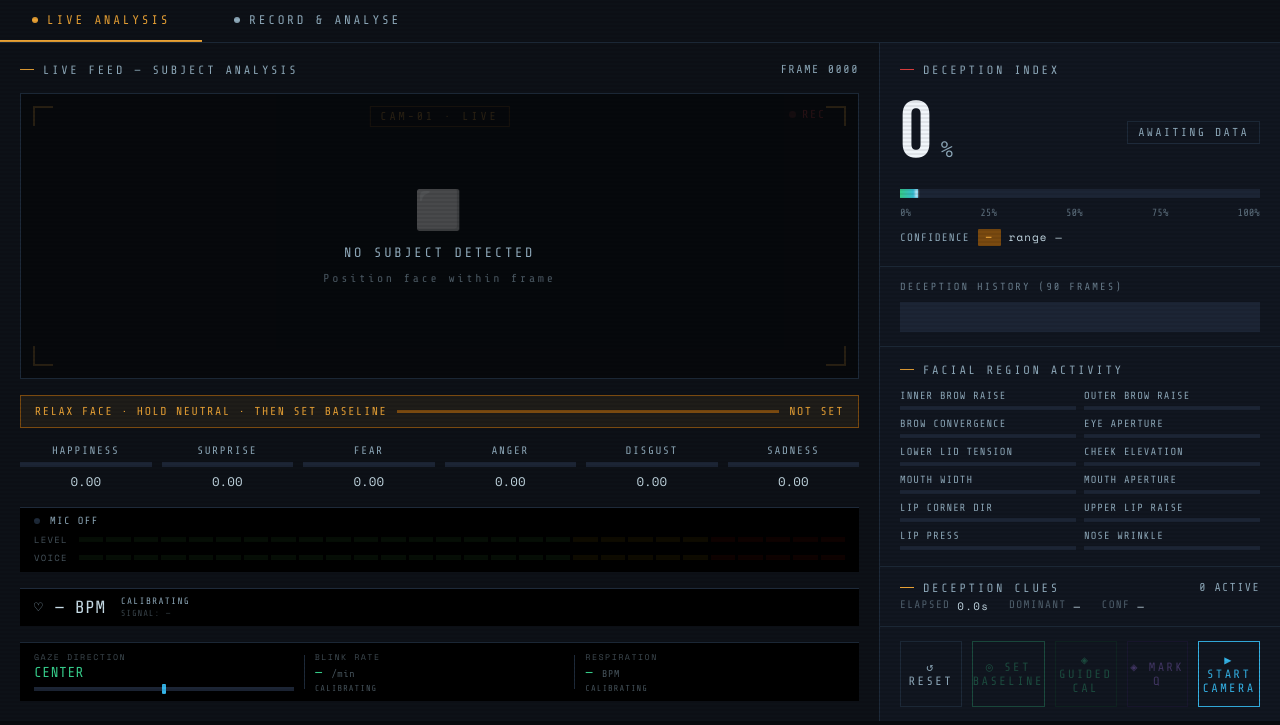
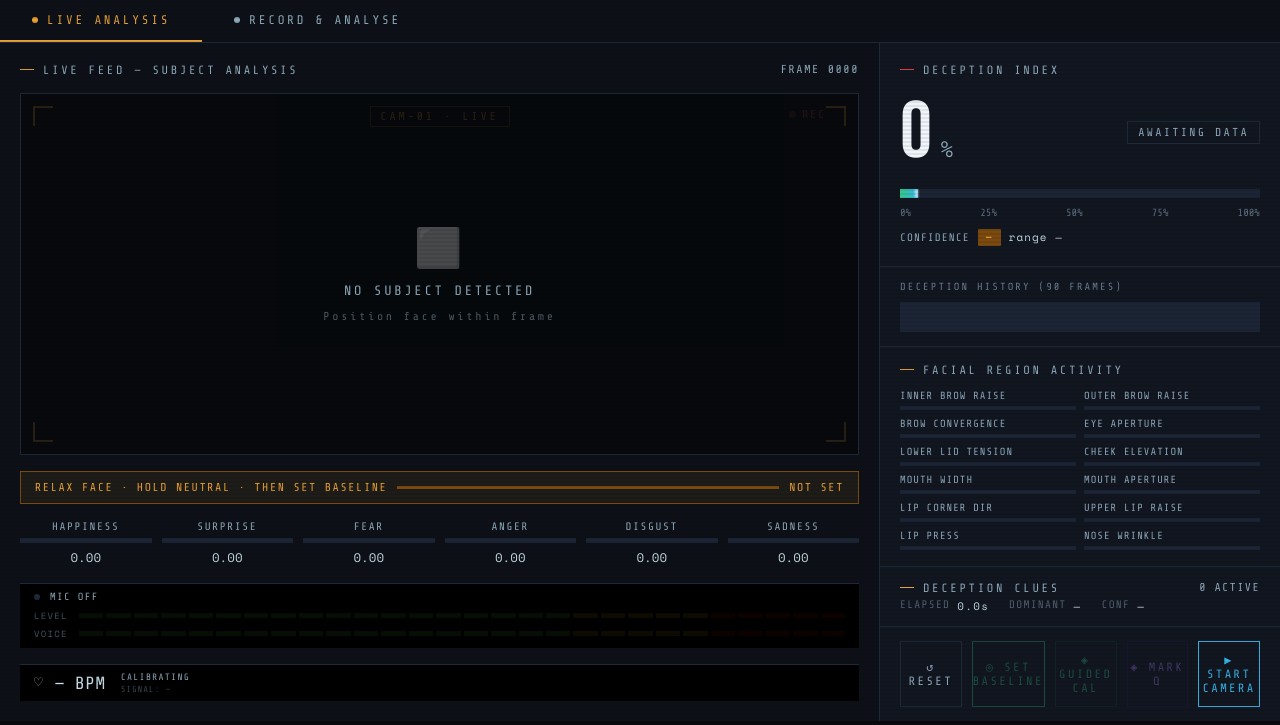
Before and after one commit to advocate4000/VeritySec, a Flask app: page / in a window 1280 px wide. Shown: the part 75-800 px from the top of the page. Run offline with Flask 3, Linux system fonts and the light colour scheme; parts of the project's set-up code (start-up, migrations or seed data) failed here and were passed over; some libraries are stand-ins or nearby versions.

Commit message:
Update index.html

```diff
--- a/templates/index.html
+++ b/templates/index.html
@@ -142,11 +142,11 @@
   background: var(--dark); display: flex; flex-direction: column;
   padding: 20px; gap: 16px; overflow: hidden;
 }
-.camera-strips-scroll { flex-shrink: 0; max-height: 42vh; overflow-y: auto; display: flex; flex-direction: column; gap: 16px; }
+.camera-strips-scroll { flex-shrink: 0; max-height: 230px; overflow-y: auto; display: flex; flex-direction: column; gap: 16px; }
 .camera-header { display: flex; justify-content: space-between; align-items: center; }
 
 .camera-feed-wrap {
-  position: relative; flex: 1; min-height: 280px;
+  position: relative; flex: 1; min-height: 340px;
   background: #050709; border: 1px solid var(--border);
   overflow: hidden; display: flex; align-items: center; justify-content: center;
 }
@@ -1720,6 +1720,18 @@
 
 async function captureAndAnalyse() {
   if (!liveState.running) return;
+  // CRITICAL: skip this tick entirely if the previous /analyse call hasn't
+  // returned yet. Without this guard, a new request fires every 120ms
+  // regardless of server response time — on Render's single-worker hosting,
+  // any request that takes >120ms causes the queue to grow UNBOUNDED for
+  // the rest of the session. Within a minute that can mean hundreds of
+  // backlogged requests, which is why /baseline and /calibrate calls were
+  // taking up to a minute to return — they were queued behind that backlog.
+  if (liveState.analysisInFlight) {
+    liveState.skippedFrames = (liveState.skippedFrames || 0) + 1;
+    return;
+  }
+  liveState.analysisInFlight = true;
   const off = document.createElement('canvas');
   off.width = video.videoWidth||640; off.height = video.videoHeight||480;
   off.getContext('2d').drawImage(video, 0, 0);
@@ -1760,6 +1772,8 @@
     // Network error — show in status bar, keep loop alive
     setStatus('warning', 'NETWORK ERROR');
     console.warn('[VERITY] Fetch error:', e);
+  } finally {
+    liveState.analysisInFlight = false;
   }
 }
 
@@ -2425,8 +2439,11 @@
     // Stopped when recording begins to save resources during capture.
     const offPreview = document.createElement('canvas');
     offPreview.width = 320; offPreview.height = 240;
+    let previewInFlight = false;
     recState.previewInterval = setInterval(async () => {
       if (recState.mediaRecorder && recState.mediaRecorder.state === 'recording') return;
+      if (previewInFlight) return;
+      previewInFlight = true;
       const ctx2 = offPreview.getContext('2d');
       ctx2.drawImage(recVideo, 0, 0, 320, 240);
       const dataUrl = offPreview.toDataURL('image/jpeg', 0.6);
@@ -2439,6 +2456,7 @@
         const data = await res.json();
         if (data.status === 'ok' && data.voice) updateVoiceUI(data.voice);
       } catch(_) {}
+      finally { previewInFlight = false; }
     }, 500);
 
   } catch(e) {
```
